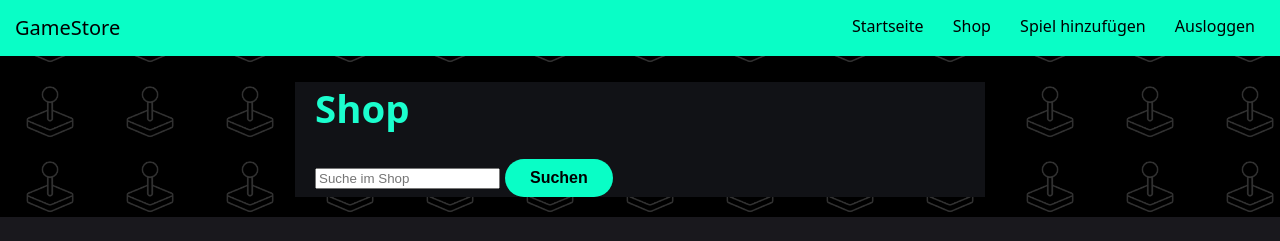
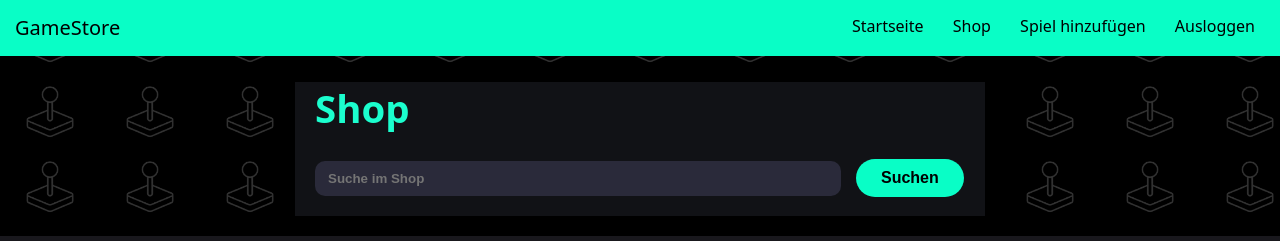
Before and after one commit to Basil902/Frontend-Projekt, a Flask app: page /shop in a window 1280 px wide. Shown: the top 241 px of the page. Run offline with Flask 3, Linux system fonts and the light colour scheme; a user stored in the database is signed in; data comes from the database, SQL or seed files in the repository; some libraries are stand-ins or nearby versions.

Commit message:
Adjust search bar in html templates

```diff
--- a/templates/Shop_suche.html
+++ b/templates/Shop_suche.html
@@ -17,8 +17,8 @@
 
 <div class="titleContainer">
     <h1>Shop</h1>
-    <form method="get" action="{{ url_for('games_suchen_shop') }}">
-        <input type="text" class="searchBox" name="query" placeholder="Suche im Shop" value="{{ search_query }}">
+    <form method="get" action="{{ url_for('games_suchen_shop') }} " class="searchBar">
+        <input type="text" name="query" placeholder="Suche im Shop" value="{{ search_query }}">
         <button type="submit" id="submitBtn">Suchen</button>
     </form>
 </div>
--- a/templates/bibliothek_suche.html
+++ b/templates/bibliothek_suche.html
@@ -17,8 +17,8 @@
 
 <div class="titleContainer">
     <h1>Bibliothek</h1>
-    <form method="get" action="{{ url_for('games_suchen_bibliothek') }}">
-        <input type="text" class="searchBox" name="query" placeholder="Suche in deiner Bibliothek..." value="{{ search_query }}">
+    <form method="get" action="{{ url_for('games_suchen_bibliothek') }}" class="searchBar">
+        <input type="text" name="query" placeholder="Suche in deiner Bibliothek..." value="{{ search_query }}">
         <button type="submit" id="submitBtn">Suchen</button>
     </form>
 </div>
--- a/templates/shop.html
+++ b/templates/shop.html
@@ -17,8 +17,8 @@
 
 <div class="titleContainer">
     <h1>Shop</h1>
-    <form method="get" action="{{ url_for('games_suchen_shop') }}">
-        <input type="text" class="searchBox" name="query" placeholder="Suche im Shop" value="{{ search_query }}">
+    <form method="get" action="{{ url_for('games_suchen_shop') }} " class="searchBar">
+        <input type="text" name="query" placeholder="Suche im Shop" value="{{ search_query }}">
         <button type="submit" id="submitBtn">Suchen</button>
     </form>
 </div>
--- a/templates/startseite.html
+++ b/templates/startseite.html
@@ -17,8 +17,8 @@
 
 <div class="titleContainer">
     <h1>Deine Bibliothek</h1>
-    <form method="get" action="{{ url_for('games_suchen_bibliothek') }}">
-        <input type="text" class="searchBox" name="query" placeholder="Suche in deiner Bibliothek..." value="{{ search_query }}">
+    <form method="get" action="{{ url_for('games_suchen_bibliothek') }}" class="searchBar">
+        <input type="text" name="query" placeholder="Suche in deiner Bibliothek..." value="{{ search_query }}">
         <button type="submit" id="submitBtn">Suchen</button>
     </form>
 </div>
```
